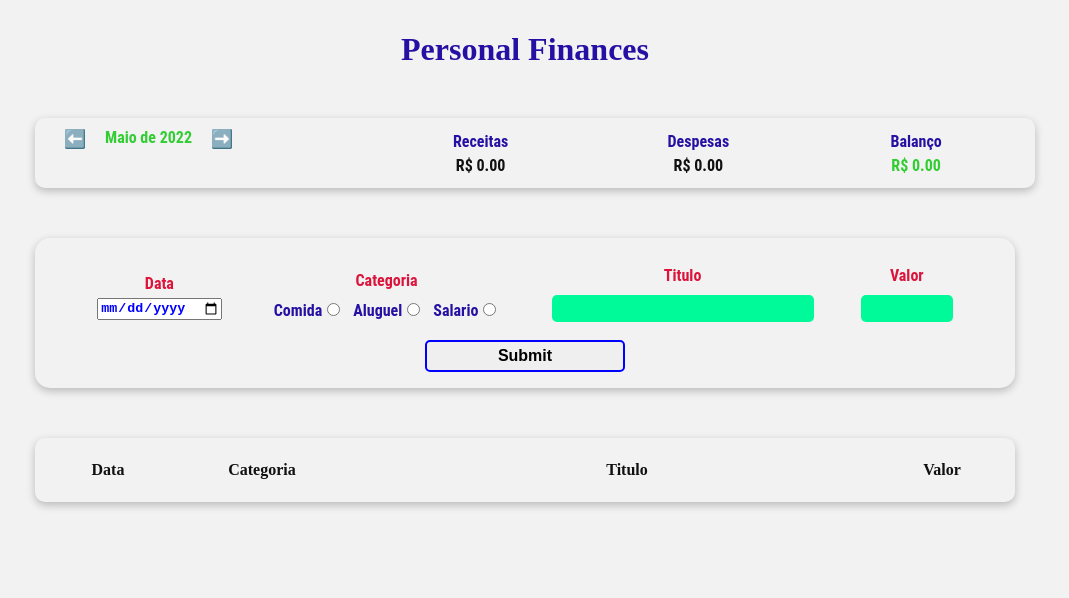
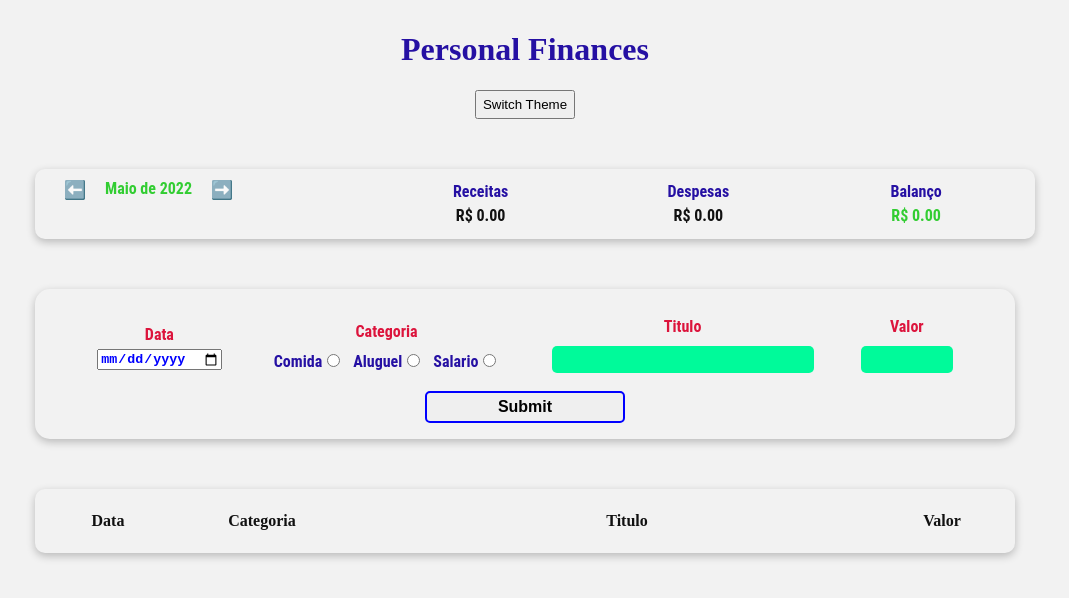
Before and after one commit to santosfk/personal-finances, a React (Vite) app: page / in a window 1280 px wide. Shown: the top 598 px of the page, without its empty margins (115-1184 px from the left). Built offline with nearby package versions, Linux system fonts and the light colour scheme.

Commit message:
adding button that changes the theme

```diff
--- a/src/App.tsx
+++ b/src/App.tsx
@@ -65,6 +65,9 @@ function App() {
       <style.Container>
         <style.Header>
           <style.Title>Personal Finances</style.Title>
+          <style.SwitchTheme onClick={() => setChangeTheme(!changeTheme)}>
+            Switch Theme
+          </style.SwitchTheme>
         </style.Header>
         <style.Body>
           <InfoArea
```
